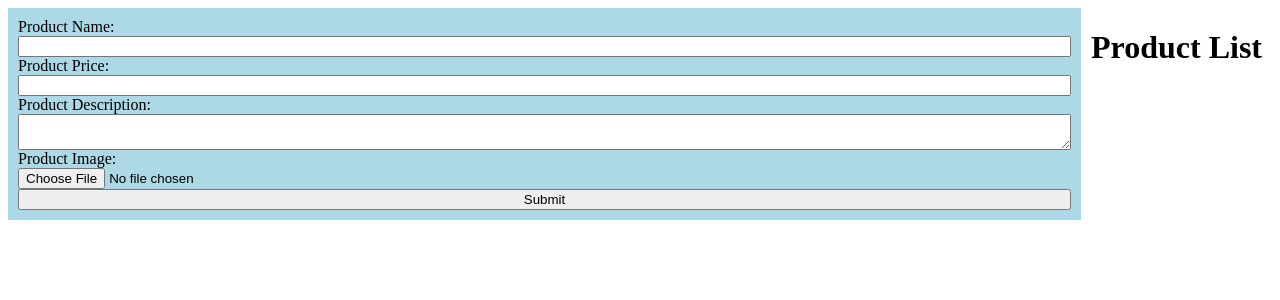
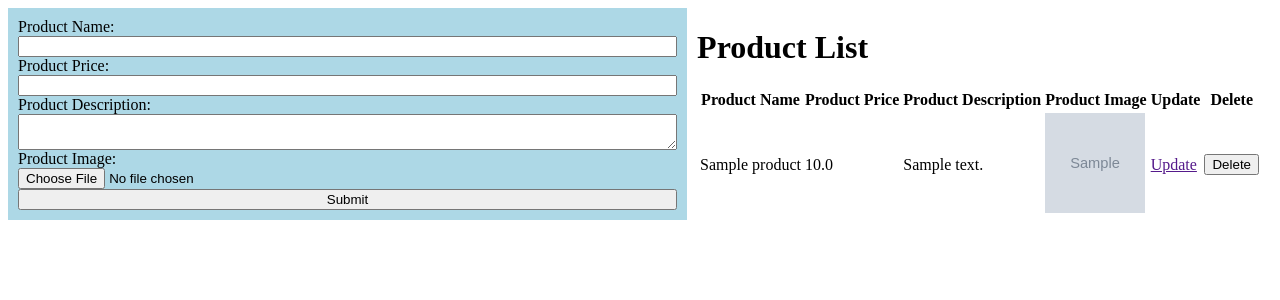
Before and after one commit to arpitparekh/django_python_gaurang_raj, a Django app: page /mariapp/product_crud in a window 1280 px wide. Shown: the top 300 px of the page. Run offline with Django 5.2, Linux system fonts and the light colour scheme; tables that the repository leaves empty hold one stand-in row (values such as "Sample post"); grey boxes marked "Sample" are stand-in pictures.

Commit message:
update and image functionality

```diff
--- a/rgproject/mariapp/templates/product_crud.html
+++ b/rgproject/mariapp/templates/product_crud.html
@@ -1,5 +1,6 @@
 <!DOCTYPE html>
 <html lang="en">
+
 <head>
   <meta charset="UTF-8">
   <meta name="viewport" content="width=device-width, initial-scale=1.0">
@@ -27,7 +28,7 @@
         <input type="number" id="product_price" name="product_price">
 
 
-        <label  for="product_description">Product Description:</label>
+        <label for="product_description">Product Description:</label>
         <textarea id="product_description" name="product_description"></textarea>
 
         <label for="product_image">Product Image:</label>
@@ -40,9 +41,46 @@
     </div>
     <div>
 
-    <div id="product_list">
-      <h1>Product List </h1>
-  </div>
+      <div id="product_list">
+        <h1>Product List </h1>
+        <table>
+          <thead>
+            <th>Product Name</th>
+            <th>Product Price</th>
+            <th>Product Description</th>
+            <th>Product Image</th>
+            <th>Update</th>
+            <th>Delete</th>
+          </thead>
+          <tbody>
+
+            {% if products %}
+              {% for product in products %}
+            <tr>
+              <td>{{ product.name }}</td>
+              <td>{{ product.price }}</td>
+              <td>{{ product.description }}</td>
+              <td><img style="width: 100px;  height: 100px;" src="{{ product.image.url }}"></td>
+              <td><a href="">Update</a></td>
+              <td>
+                <form method="post" action={% url 'delete_product' %}>
+                  {% csrf_token %}
+                  <input type="hidden" name="product_id" value="{{ product.id }}">
+                  <button type="submit">Delete</button>
+                </form>
+              </td>
+            </tr>
+            {% endfor %}
+            {% else %}
+            <tr>
+              <td colspan="6">No products found</td>
+            </tr>
+            {% endif %}
+          </tbody>
+        </table>
+
+      </div>
 
 </body>
+
 </html>
--- a/rgproject/mariapp/urls.py
+++ b/rgproject/mariapp/urls.py
@@ -5,6 +5,7 @@ urlpatterns = [
   path('intro', views.show_intro, name='intro'),
   path('pass_data', views.show_pass_data, name='pass_data'),
   path('product_crud', views.show_product, name='product_crud'),
+  path('delete_product',views.delete_product,name='delete_product')
 ]
 
 """
--- a/rgproject/mariapp/views.py
+++ b/rgproject/mariapp/views.py
@@ -23,6 +23,9 @@ def show_pass_data(request):
     return render(request,'pass_data.html',data)
 
 def show_product(request):
+
+    products = Product.objects.all()
+
     if request.method == 'POST':
         print("Calling")
         name = request.POST.get('product_name')
@@ -36,4 +39,13 @@ def show_product(request):
         return redirect('product_crud')
 
 
-    return render(request,'product_crud.html')
+
+    return render(request,'product_crud.html',{"products":products})
+
+def delete_product(request):
+
+    product_id = request.POST.get('product_id')
+
+    p = Product.objects.get(id=product_id)  # find specific product by id
+    p.delete()
+    return redirect('product_crud')
--- a/rgproject/rgproject/urls.py
+++ b/rgproject/rgproject/urls.py
@@ -16,8 +16,10 @@ Including another URLconf
 """
 from django.contrib import admin
 from django.urls import path,include
+from django.conf import settings
+from django.conf.urls.static import static
 
 urlpatterns = [
     path('admin/', admin.site.urls),
     path('mariapp/', include('mariapp.urls')),
-]
+]+ static(settings.MEDIA_URL, document_root=settings.MEDIA_ROOT)
```
Also changed, not shown: rgproject/rgproject/settings.py (+7 -0 lines), rgproject/userImage/Screenshot_from_2024-09-19_11-25-38.png (deleted), rgproject/userImage/userImage/Screenshot_from_2024-09-16_10-27-37.png (added), rgproject/userImage/userImage/Screenshot_from_2024-09-18_14-32-41.png (added), rgproject/userImage/userImage/Screenshot_from_2024-09-19_11-26-01.png (added), rgproject/userImage/userImage/Screenshot_from_2024-09-19_11-26-01_GyCYhx5.png (added).
